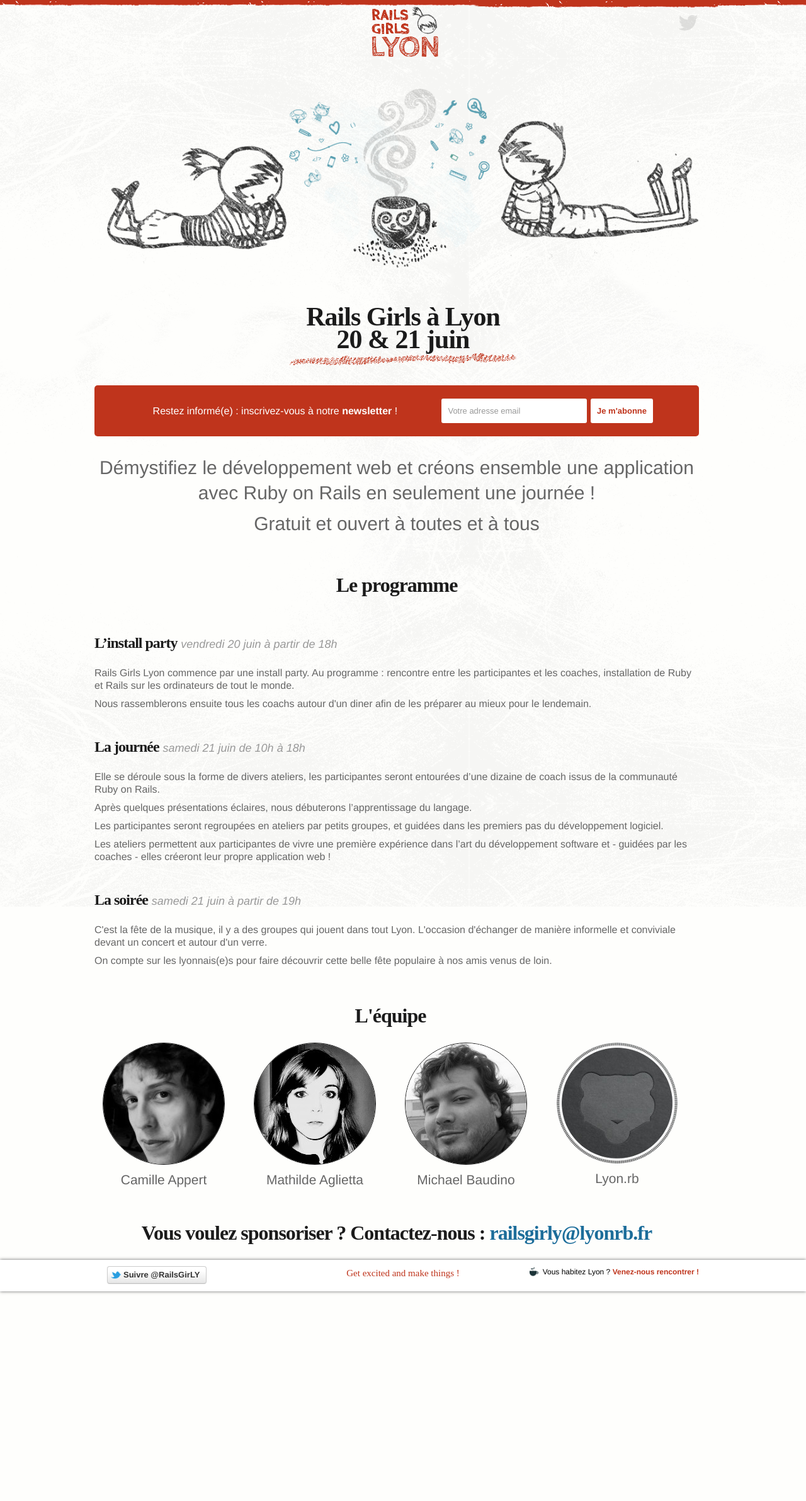
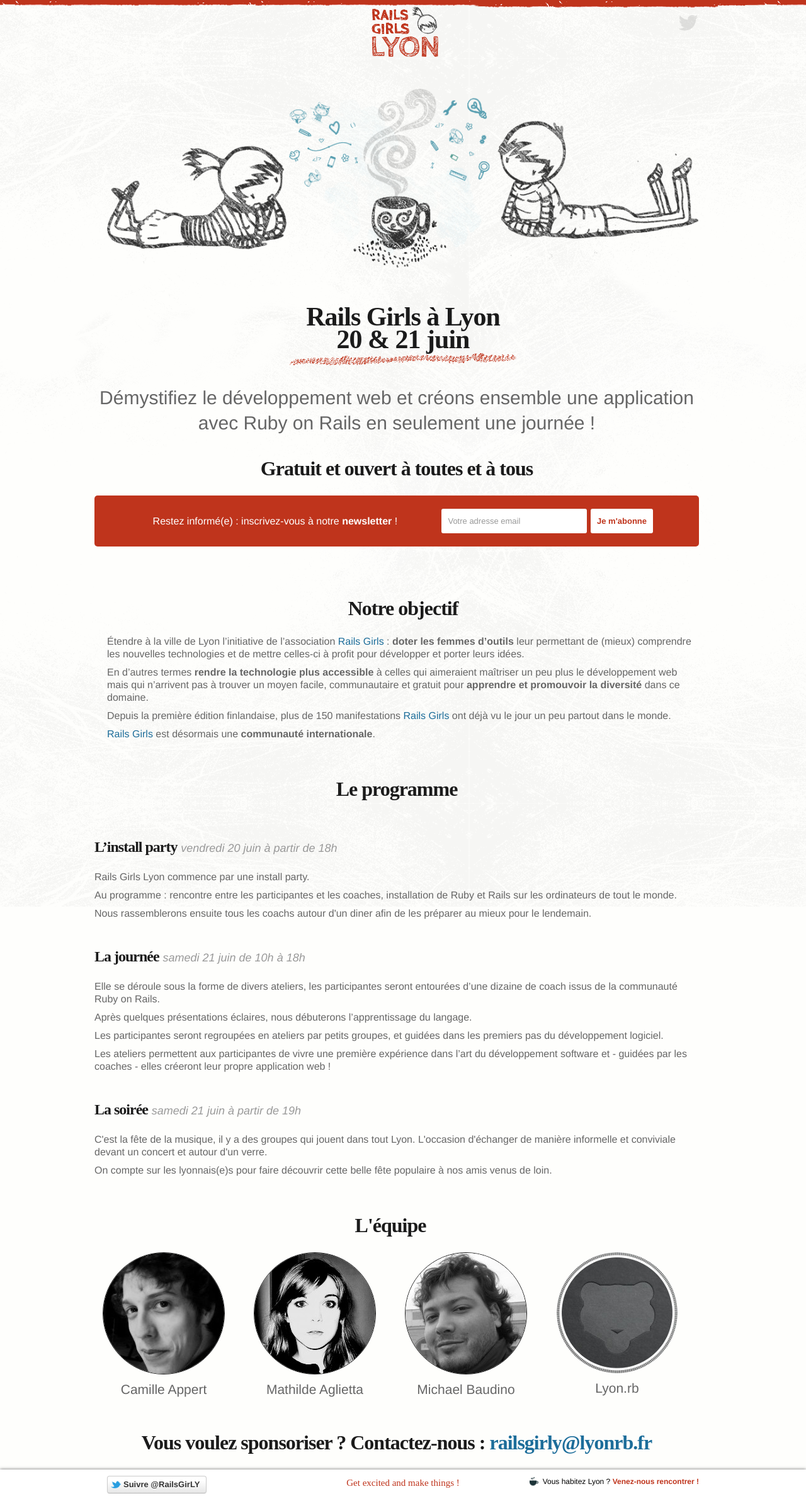
Before and after one commit to lyonrb/railsgirly, a Jekyll site: the page built from index.html, in a window 1280 px wide. Shown: the whole page at 63% size. Built offline with Jekyll 4.4.1, drawn with Linux system fonts in a browser that asks for light colours; nearby versions of some CDN libraries; some web fonts are replaced; library files that are not in the unit come from our copies.

Commit message:
Add RailsGirls goals

```diff
--- /dev/null
+++ b/_includes/objectif.html
@@ -0,0 +1,13 @@
+<section id="objectif">
+
+  <h2>Notre objectif</h2>
+
+  <p>Étendre à la ville de Lyon l’initiative de l’association <a href="http://www.railsgirls.com">Rails&nbsp;Girls</a> : <b>doter les femmes d’outils</b> leur permettant de (mieux) comprendre les nouvelles technologies et de mettre celles-ci à profit pour développer et porter leurs idées.</p>
+
+  <p>En d’autres termes <b>rendre la technologie plus accessible</b> à celles qui aimeraient maîtriser un peu plus le développement web mais qui n’arrivent pas à trouver un moyen facile, communautaire et gratuit pour <b>apprendre et promouvoir la diversité</b> dans ce domaine.</p>
+
+  <p>Depuis la première édition finlandaise, plus de 150 manifestations <a href="http://www.railsgirls.com">Rails&nbsp;Girls</a> ont déjà vu le jour un peu partout dans le monde.</p>
+
+  <p><a href="http://www.railsgirls.com">Rails&nbsp;Girls</a> est désormais une <b>communauté internationale</b>.</p>
+
+</section>
--- a/_includes/programme.html
+++ b/_includes/programme.html
@@ -3,7 +3,8 @@
 
   <section id="install-party">
     <h3>L’install party</h3> <time>vendredi 20 juin à partir de 18h</time>
-    <p>Rails Girls Lyon commence par une install party. Au programme : rencontre entre les participantes et les coaches, installation de Ruby et Rails sur les ordinateurs de tout le monde.</p>
+    <p>Rails Girls Lyon commence par une install party.</p>
+    <p>Au programme : rencontre entre les participantes et les coaches, installation de Ruby et Rails sur les ordinateurs de tout le monde.</p>
     <p>Nous rassemblerons ensuite tous les coachs autour d'un diner afin de les préparer au mieux pour le lendemain.</p>
   </section>
   <section id="journee">
--- a/assets/css/styles.css
+++ b/assets/css/styles.css
@@ -85,6 +85,16 @@
 }
 #home .icon-envelope {
   vertical-align: baseline;
+}
+
+#home #objectif p {
+  font-size: 16px;
+  line-height: 20px;
+  text-align: left;
+}
+
+#home #intro h2 {
+  padding-top: 25px;
 }
 
 #home #newsletter {
--- a/index.html
+++ b/index.html
@@ -9,19 +9,20 @@
     <h1 class="baseline">Rails Girls à Lyon<br>20 &amp; 21 juin</h1>
   </section>
 
+  <section class="row" id="intro">
+      <p>
+        Démystifiez le développement web et créons ensemble une application avec Ruby on Rails en seulement une journée&nbsp;!
+      </p>
+      <h2>Gratuit et ouvert à toutes et à tous</h2>
+  </section>
+
   <section class="row" id="newsletter">
     <div class="span12">
       {% include newsletter_form.html %}
     </div>
   </section>
 
-  <section class="row" id="intro">
-      <p>
-        Démystifiez le développement web et créons ensemble une application avec Ruby on Rails en seulement une journée&nbsp;!
-      </p>
-      <p>Gratuit et ouvert à toutes et à tous</p>
-  </section>
-
+  {% include objectif.html %}
   {% include programme.html %}
   {% include team.html %}
 
```
